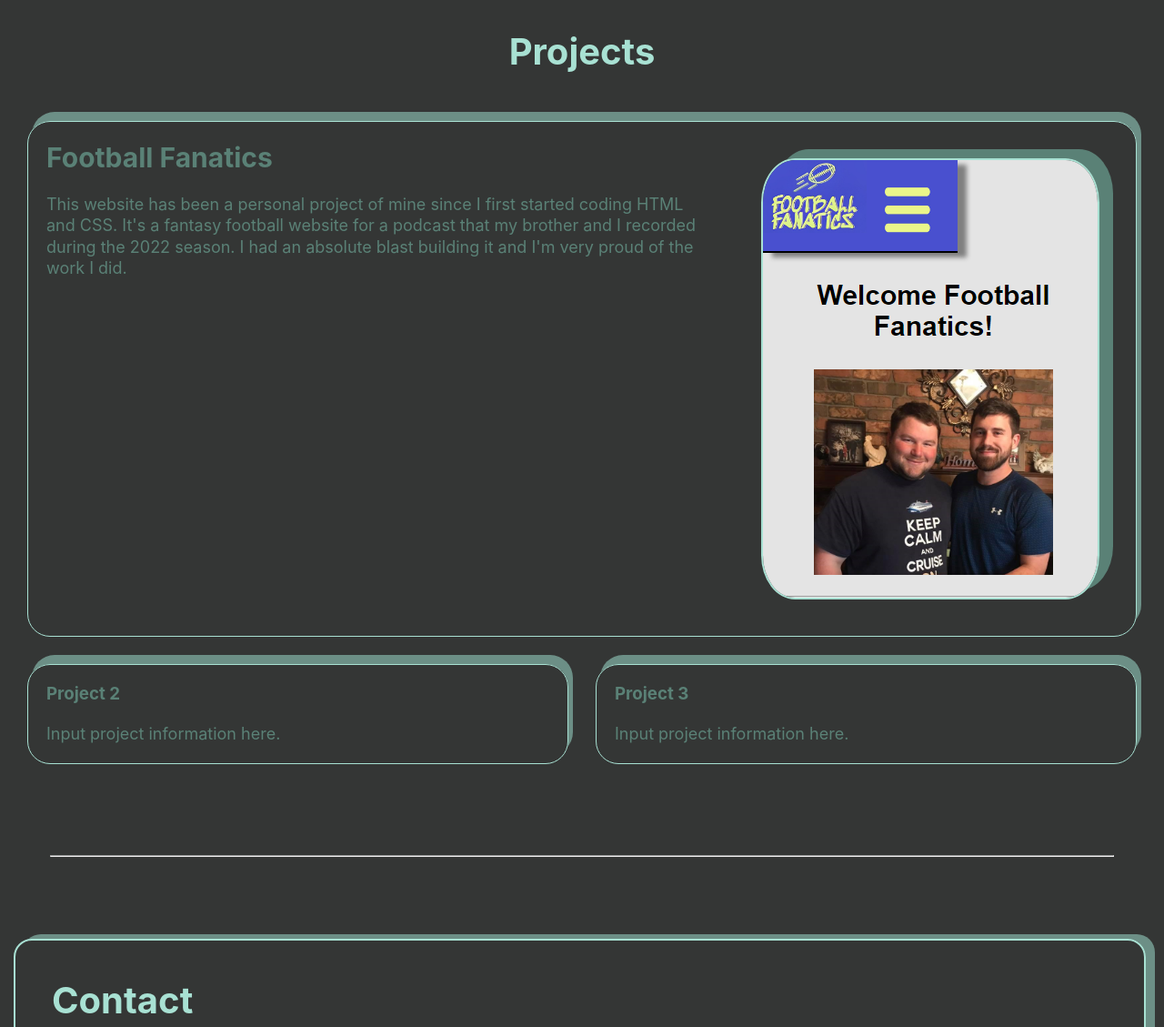
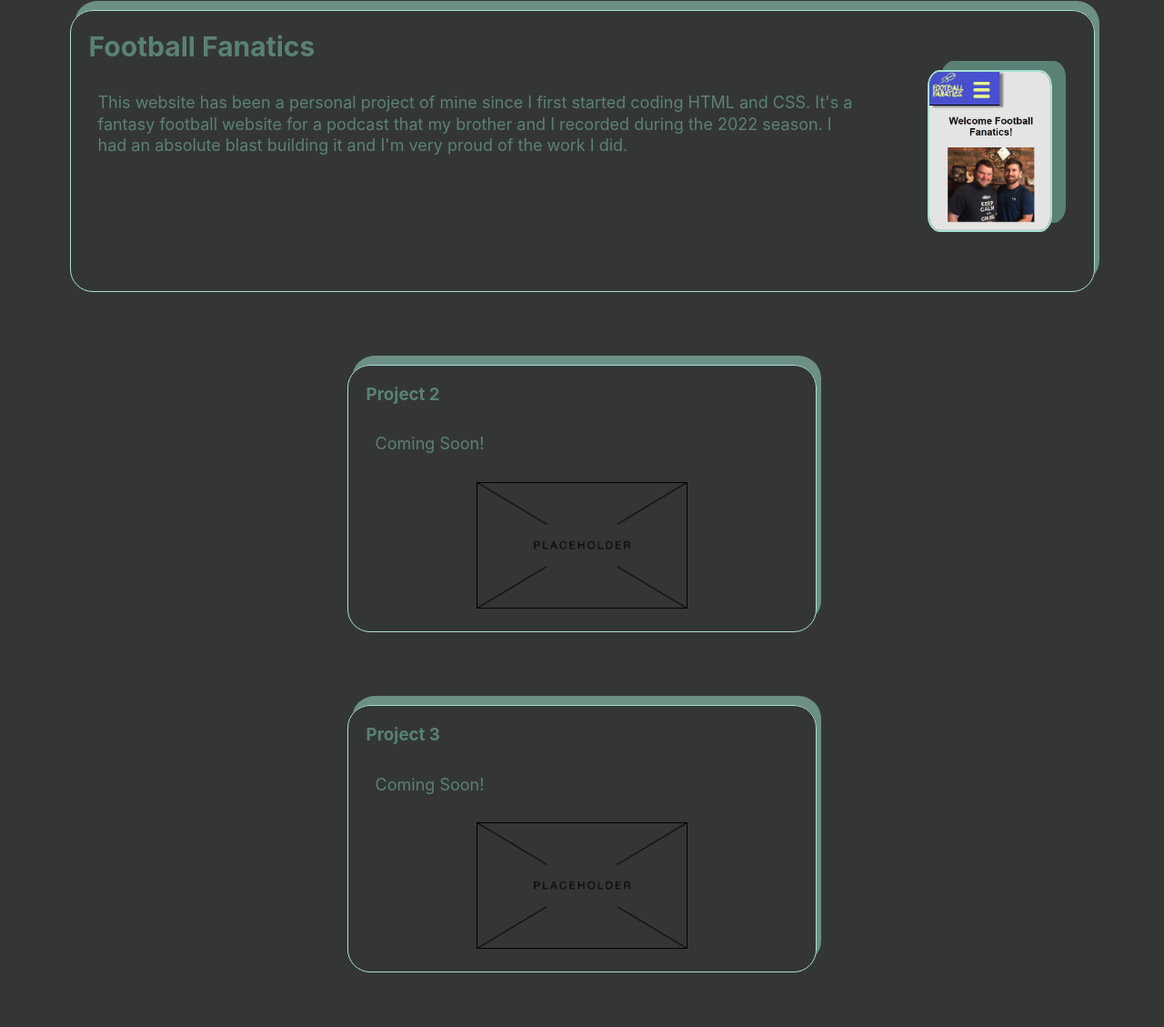
Before and after one commit to adamhood15/portfolio-website, a plain HTML site: page index.html in a window 1280 px wide. Shown: the part 1584-2713 px from the top of the page at 91% size. Drawn offline with Linux system fonts and the light colour scheme.

Commit message:
fixed flexbox for project section and added placeholder images with links to projects.

```diff
--- a/assets/style.css
+++ b/assets/style.css
@@ -178,10 +178,26 @@
                     box-shadow: 20px -10px #5a8176;
                 }
 
-            section.projects {
+            .project-card {
+                display: flex;
+                flex-direction: column;
+                align-items: center;
 
-                padding-top: 50px;
-                padding-bottom: 60px;
+            }
+
+            #project-1, #project-2, #project-3 {
+                border: var(--light-green) solid 1px;
+                border-radius: 25px;
+                box-shadow: 5px -10px #6c8f86;
+                transition: all .7s ease-in;
+                margin: 40px 20px;
+            }
+
+            .projects a {
+                align-self: center;
+                display: flex;
+                justify-content: center;
+                margin: 25px;
             }
 
             .projects h2 {
@@ -190,56 +206,57 @@
 
             .projects p {
                 font-size: 18px;
+                margin: 30px;
             }
+
                 #project-1 {
                     display: flex;
                     flex-direction: column;
-                    align-items: left;
+                    align-items: flex-start;
+                    width: 90%;
+                }
+
+                .project-1-text h2 {
+                    margin: 20px;
                 }
 
                 #project-1 img {
                     align-self: center;
-                    height: 50%;
-                    width: 50%;
+                    height: 75%;
+                    width: 75%;
                     border: var(--image-border);
                     border-radius: var(--border-radius);
                     box-shadow: var(--box-shadow);
-                    margin: 25px;
+                }
 
-
+                .secondary-projects img {
+                    height: 50%;
+                    width: 50%;
                 }
 
                 .secondary-projects {
                     display: flex;
-
+                    flex-direction: column;
+                    align-items: center;
                 }
 
                 #project-2, #project-3 {
-                    display:inline-block;
-                    width: 50%;
-                }
-
-                #project-1, #project-2, #project-3 {
-                    border: var(--light-green) solid 1px;
-                    border-radius: 25px;
-                    margin: 30px 15px 0px 15px;
-                    box-shadow: 5px -10px #6c8f86;
-                    transition: all .7s ease-in;
+                    width: 90%;
                 }
 
 
 
+
+
             section.contact {
-                padding: 50px 0px 50px 0px;
+                padding: 50px 15px 50px 15px;
             }
 
             .contact-form {
                 display: flex;
                 flex-direction: column;
                 align-items: flex-start;
-                border: var(--image-border);
-                border-radius: 20px;
-                box-shadow: 10px -5px #6c8f86;
+
                 margin-right: 5px;
                 padding: 20px;
                 }
@@ -290,6 +307,12 @@
             section.about {
                 display: flex;
                 flex-direction: row-reverse;
+                margin: 50px;
+            }
+
+            section.about img {
+                height: 20%;
+                width: 20%;
             }
 
             #project-1 {
--- a/index.html
+++ b/index.html
@@ -46,7 +46,7 @@
        <div id="main">
         <section class="home" id="home-a">
             <h1>Hi, I'm Adam <br> Welcome to my portfolio.</h1>
-            <p>I love designing responsive, creative, and intelligent websites.
+            <p>I love designing responsive, creative, and intelligent web applications.
                 Let me show you some of my work.
             </p>
         </section>
@@ -104,9 +104,10 @@
                             and I'm very proud of the work I did.
                         </p>
                     </div>
-                    <img src="./assets/images/football-fanatics-small.png"
+
+                    <a href="link address"><img src="./assets/images/football-fanatics-small.png"
                     alt="football fanatics website"
-                    >
+                    ></a>
 
 
                 </div>
@@ -114,14 +115,18 @@
                 <div class="secondary-projects">
                     <div id="project-2">
                         <h3>Project 2</h3>
-                        <p id="p">Input project information here.</p>
+                        <p id="p">Coming Soon!</p>
+                        <a href="link address"><img src="./assets/images/placeholder.png"
+                            alt="placeholder"
+                            ></a>
                     </div>
 
                     <div id="project-3">
                         <h3>Project 3</h3>
-                        <div class="p">
-                            <p id="p">Input project information here.</p>
-                        </div>
+                            <p id="p">Coming Soon!</p>
+                            <a href="link address"><img src="./assets/images/placeholder.png"
+                                alt="placeholder"
+                                ></a>
                     </div>
                 </div>
 
```
Also changed, not shown: assets/images/placeholder.png (added). Lines whose indentation alone changed are shown as unchanged.
